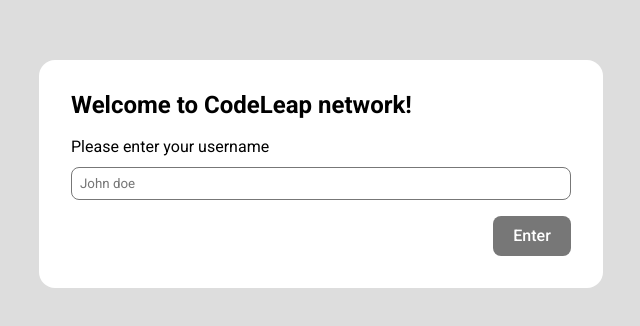
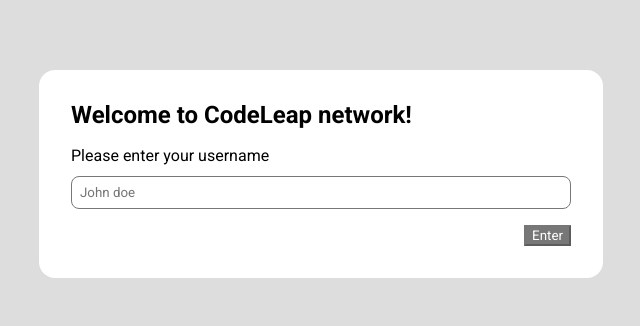
Before and after one commit to mauricioakito/code-leap-test, a React (Vite) app: page / in a window 1280 px wide. Shown: the part 226-552 px from the top of the page, without its empty margins (319-959 px from the left). Built offline with nearby package versions, Linux system fonts and the light colour scheme.

Commit message:
styles(index.css): Removed general styling

```diff
--- a/src/app/index.css
+++ b/src/app/index.css
@@ -13,15 +13,6 @@
   -moz-osx-font-smoothing: grayscale;
 }
 
-a {
-  font-weight: 500;
-  color: #646cff;
-  text-decoration: inherit;
-}
-a:hover {
-  color: #535bf2;
-}
-
 body {
   margin: 0;
   display: flex;
@@ -33,37 +24,6 @@ body {
 h1 {
   font-size: 3.2em;
   line-height: 1.1;
-}
-
-button {
-  border-radius: 8px;
-  border: 1px solid transparent;
-  padding: 0.6em 1.2em;
-  font-size: 1em;
-  font-weight: 500;
-  font-family: inherit;
-  background-color: #7695ec;
-  cursor: pointer;
-  transition: border-color 0.25s;
-  width: fit-content;
-  transition: 0.3s;
-}
-button:hover {
-  background-color: #6687e3ff;
-  transition: 0.3s;
-}
-
-@media (prefers-color-scheme: light) {
-  :root {
-    color: #213547;
-    background-color: #ffffff;
-  }
-  a:hover {
-    color: #747bff;
-  }
-  button {
-    background-color: #f9f9f9;
-  }
 }
 
 .overlay {
```
